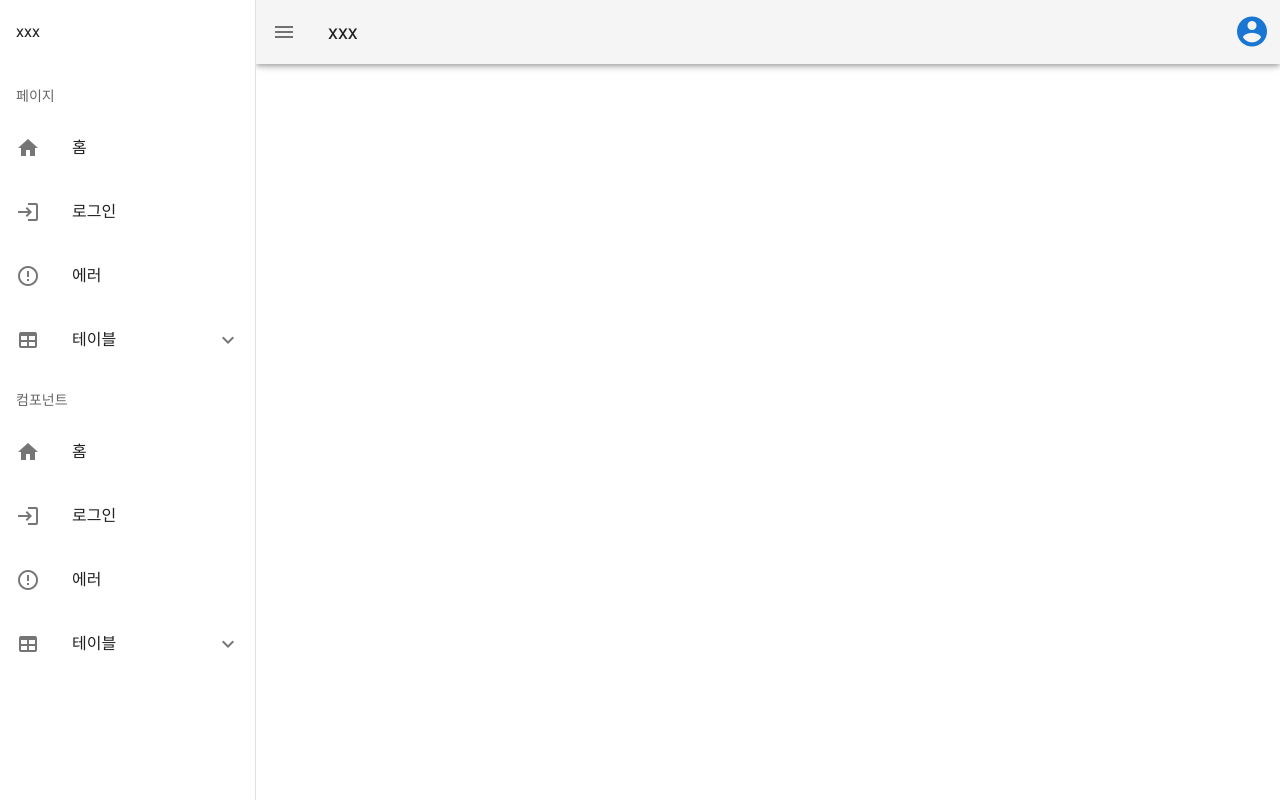
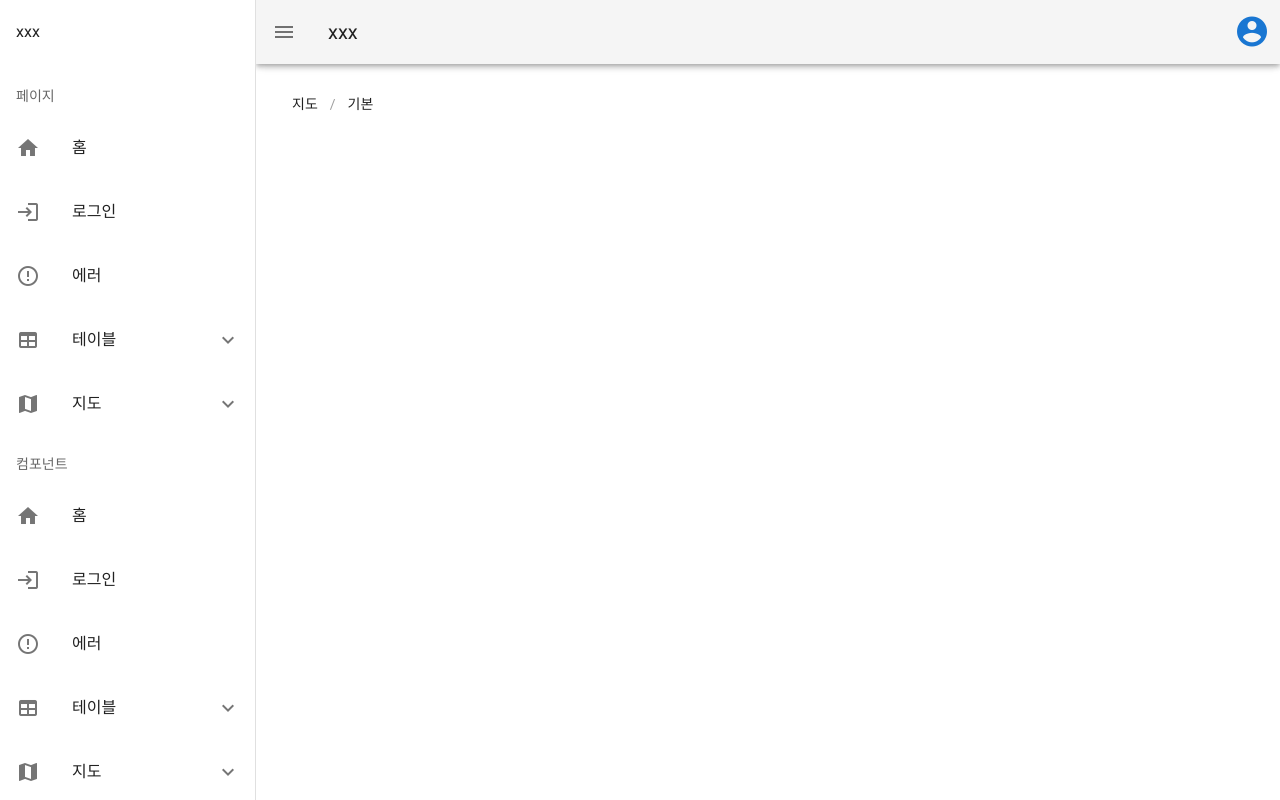
Before and after one commit to js9005/vuetify2-layout, a Vue app: page /maps/basic in a window 1280 px wide. Built offline with nearby package versions, Linux system fonts and the light colour scheme.

Commit message:
Feat. added maps to menu

```diff
--- a/src/App.vue
+++ b/src/App.vue
@@ -145,6 +145,11 @@ export default {
           { title: "선택", path: "/tables/select" },
         ],
       },
+      {
+        icon: "mdi-map",
+        title: "지도",
+        sub: [{ title: "기본", path: "/maps/basic" }],
+      },
     ],
   }),
 };
--- a/src/router/index.js
+++ b/src/router/index.js
@@ -10,6 +10,7 @@ const router = new VueRouter({
       name: "HomeView",
       component: () => import("@/views/HomeView.vue"),
     },
+
     /**
      * pages
      */
@@ -42,6 +43,15 @@ const router = new VueRouter({
       name: "TableSelectView",
       component: () => import("@/views/components/tables/TableSelectView.vue"),
     },
+
+    /**
+     * components - maps
+     */
+    {
+      path: "/maps/basic",
+      name: "MapBasicView",
+      component: () => import("@/views/components/maps/MapBasicView.vue"),
+    },
   ],
 });
 
--- a/src/views/components/maps/MapBasicView.vue
+++ b/src/views/components/maps/MapBasicView.vue
@@ -0,0 +1,23 @@
+<template>
+  <v-container fluid>
+    <TheBreadcrumbs v-model="breadcrumbs" />
+  </v-container>
+</template>
+
+<script>
+import TheBreadcrumbs from "@/components/common/TheBreadcrumbs.vue";
+export default {
+  name: "TableBasicView",
+  components: {
+    TheBreadcrumbs,
+  },
+  data() {
+    return {
+      breadcrumbs: [
+        { text: "지도", disabled: false },
+        { text: "기본", disabled: false },
+      ],
+    };
+  },
+};
+</script>
```
